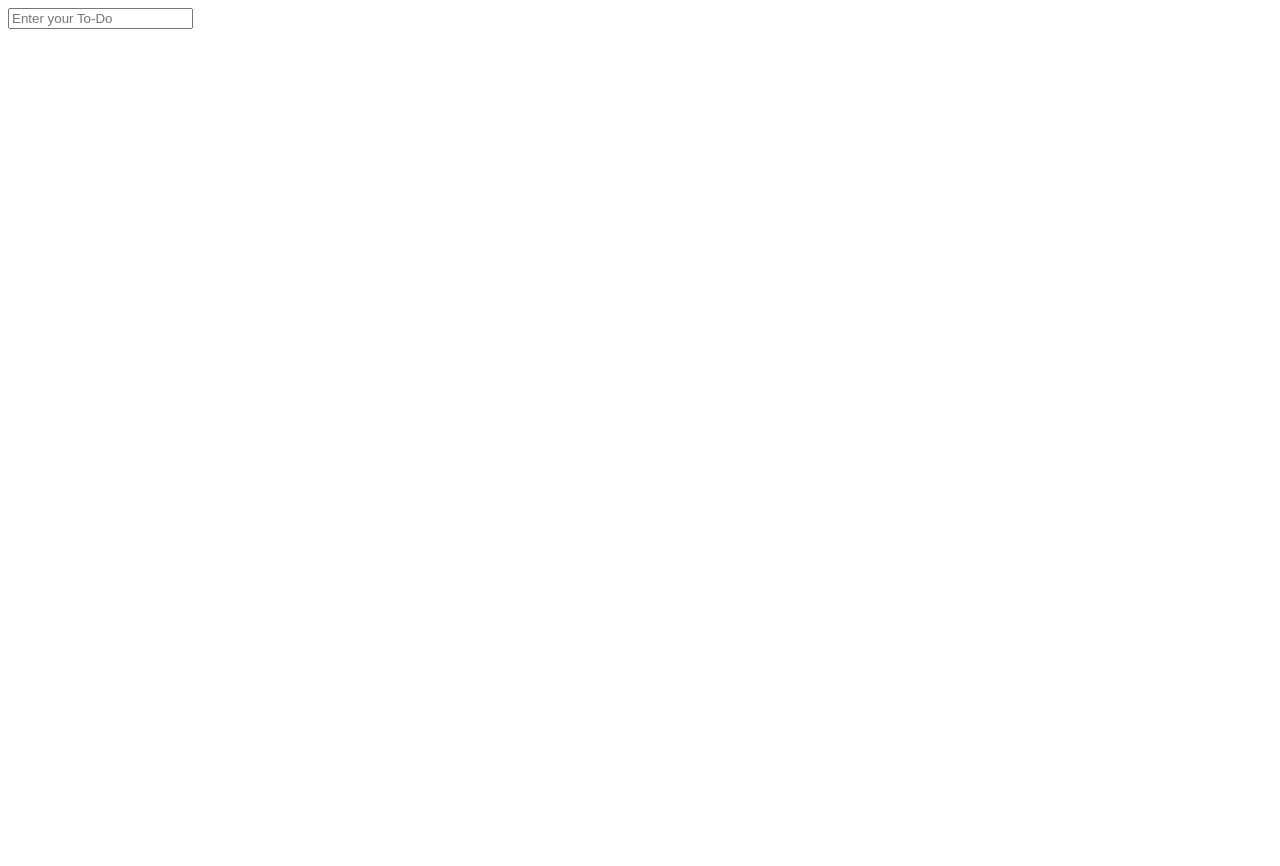
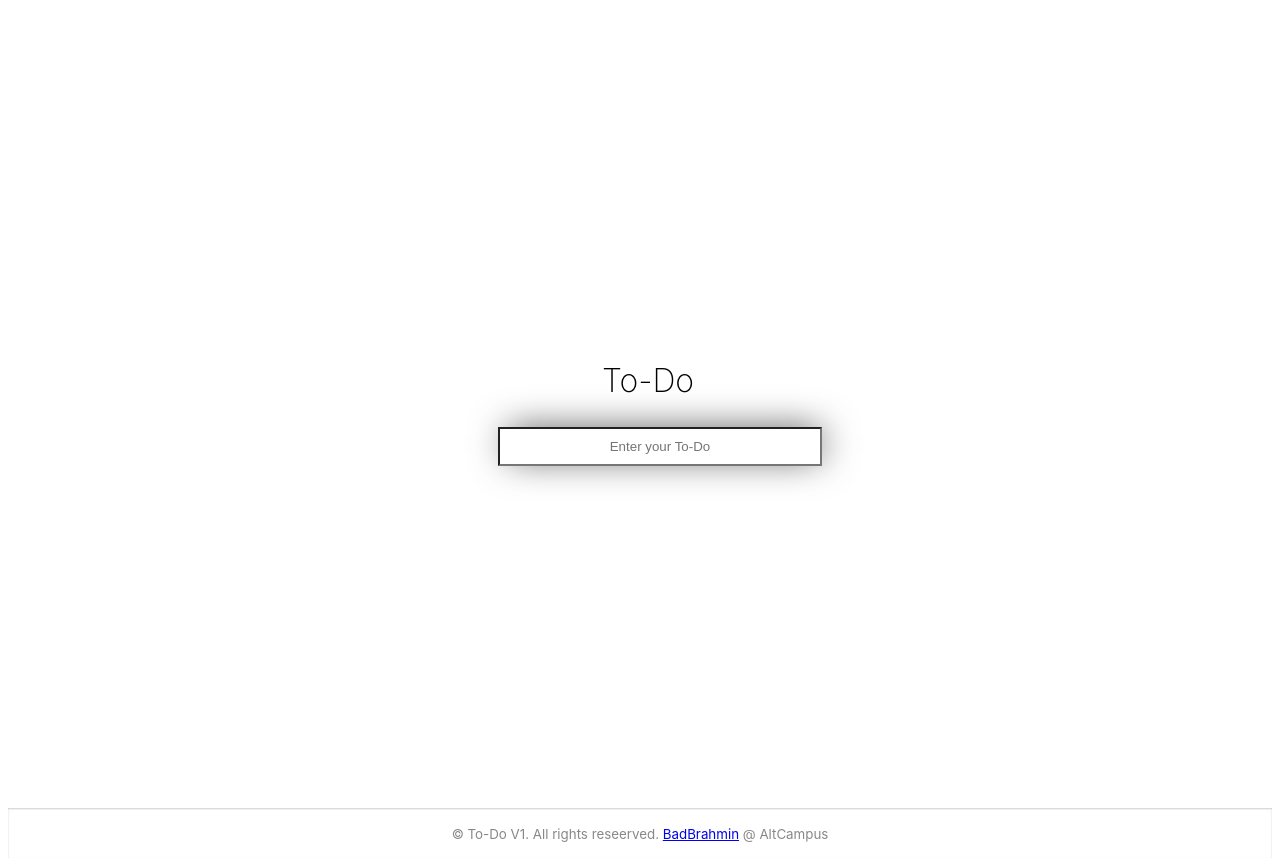
Before and after one commit to BadBrahmin/js_to-do_V1, a plain HTML site: page index.html in a window 1280 px wide. Before the commit the page ends 800 px from the top, so only its background shows below. Drawn offline with Linux system fonts and the light colour scheme.

Commit message:
Final update to To-Do V1

```diff
--- a/index.html
+++ b/index.html
@@ -14,23 +14,28 @@
 <body>
 
     <!-- Input Box  -->
+    <section class="container">
+        <div class="outerDiv">
+            <h2>To-Do</h2>
+            <div>
+                <input id="input-todo" type="text" name="input-todo" placeholder="Enter your To-Do">
+            </div>
 
-    <div>
-        <input id="input-todo" type="text" name="input-todo" placeholder="Enter your To-Do">
-    </div>
+            <!-- To-do List -->
+            <ul class="ulList">
 
-    <!-- To-do List -->
-    <ul class="ulList">
+            </ul>
+        </div>
 
-    </ul>
+    </section>
 
 
 
-    <!-- <footer class="padding footer">
-        <div class="wrapper">
-            <small>&copy; Random Quote Generator. No rights reseerved. BadBrahmin @ AltCampus</small>
-        </div>
-    </footer> -->
+    <footer class="footer">
+        <div>
+            <small>&copy; To-Do V1. All rights reseerved. <a href="https://www.twitter.com/Bad_Brahmin">BadBrahmin</a> @
+                AltCampus</small> </div>
+    </footer>
 
 
     <!-- JS Script -->
--- a/main.css
+++ b/main.css
@@ -1,9 +1,65 @@
+body {
+    font-family: -apple-system, BlinkMacSystemFont, 'Segoe UI', Roboto, Oxygen, Ubuntu, Cantarell, 'Open Sans', 'Helvetica Neue', sans-serif;
+}
+
+.container {
+    height: 100vh;
+    width: 100vw;
+    display: flex;
+    justify-content: center;
+    align-items: center;
+    margin: 0 auto;
+    flex-direction: column;
+}
+
+.outerDiv {
+    width:300px;
+}
+
+h2 {
+    font-weight: 200;
+    font-size: 2rem;
+    text-align: center;
+}
+
+#input-todo {
+    width: 100%;
+    padding: 10px 10px;
+    text-align: center;
+    box-shadow: 4px -3px 37px -6px rgba(0, 0, 0, 0.74);
+
+}
+
 .ulList {
-    display: flex;
     cursor: pointer;
+    width: 100%;;
+    padding: 0;
 }
 
 li {
     display: flex;
+    justify-content: space-between;
+    align-items: baseline;
+    width: 100%;
+    font-weight: 400;
+
 
 }
+
+li span {
+    visibility: hidden;
+    font-weight: 800;
+}
+
+li:hover span {
+    visibility: visible;
+}
+
+/* Footer */
+.footer {
+  /* background: #f5f5f5; */
+  box-shadow: inset 0 1px 2px rgba(0, 0, 0, 0.2);
+  text-align: center;
+  color: #888;
+  padding: 15px 0;
+}
--- a/main.js
+++ b/main.js
@@ -61,6 +61,15 @@ function tickTickStatus(t) {
 
 
 
-    //show only on hover
-    // EventListener on <span> to delete li
-    //remove li on click
+//backgroundChanger
+var bgColor = document.body.style.background;
+document.addEventListener("keydown", change);
+
+function change(e) {
+    //   document.body.style.background = `#${Math.floor(Math.random() * 16777215)}`;
+    bgColor = `#` + Math.floor(Math.random() * 16777215).toString(16);
+
+    document.body.style.background = bgColor;
+    button.textContent = bgColor;
+    console.log(e);
+}
```
